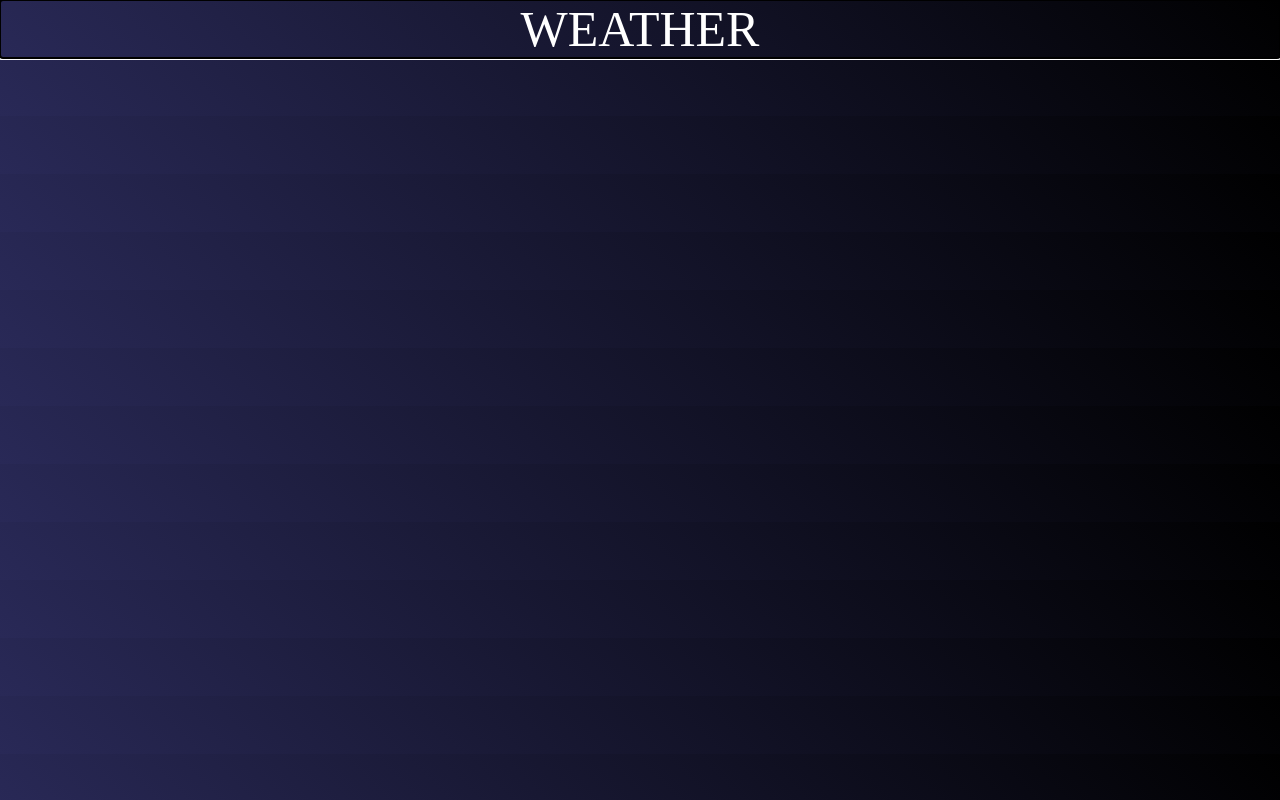
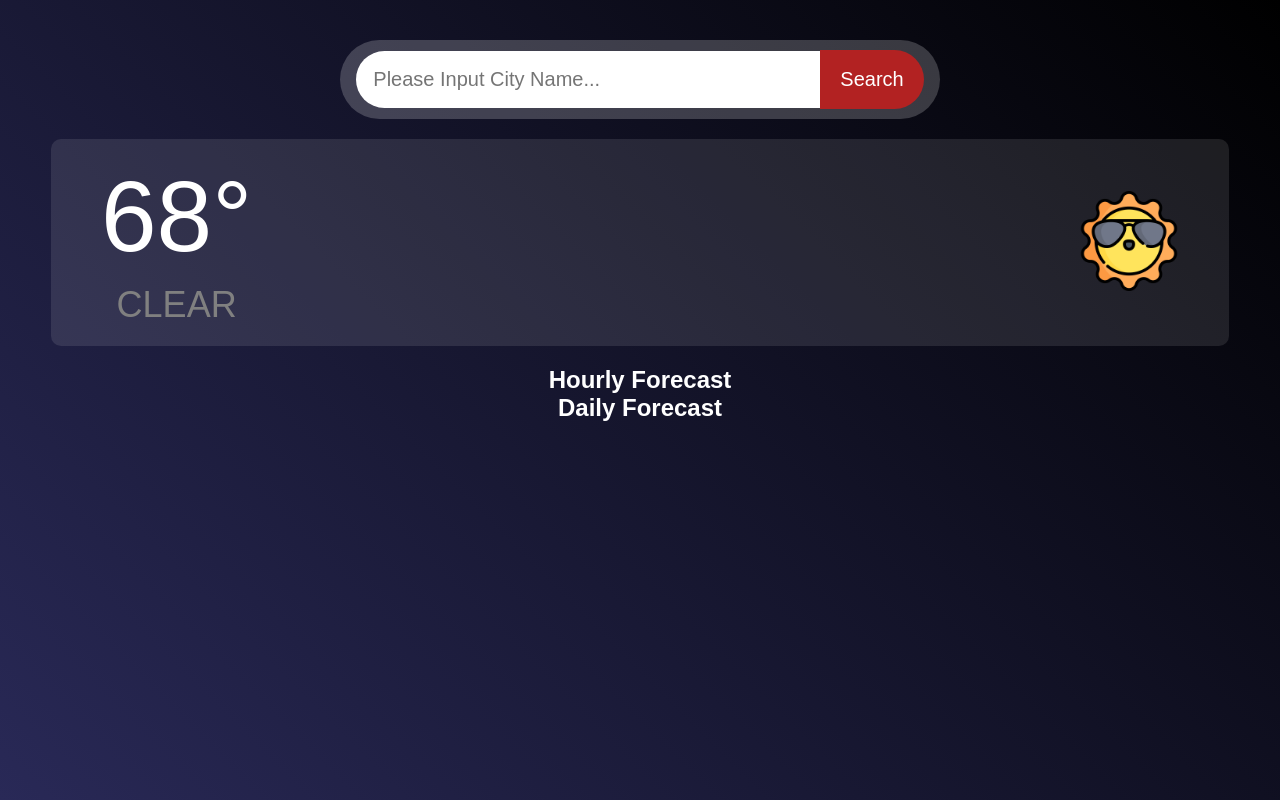
Before and after one commit to YashRajput008/Weather-App, a plain HTML site: page weather.html in a window 1280 px wide. Drawn offline with Linux system fonts and the light colour scheme; a web font is replaced by a local one.

Commit message:
Finished Design

```diff
--- a/weather.css
+++ b/weather.css
@@ -1,8 +1,16 @@
+@import url("https://fonts.googleapis.com/css2?family=Barlow+Condensed:wght@300&family=Bebas+Neue&family=Stick+No+Bills&family=Amatic+SC:wght@700&family=DM+Mono:wght@300;400;500&display=swap");
+
+/* Fonts:
+font-family: 'Barlow Condensed', sans-serif;
+font-family: 'Bebas Neue', sans-serif;
+font-family: 'Stick No Bills', sans-serif;
+font-family: 'Amatic SC', sans-serif;
+*/
+
 * {
   box-sizing: border-box;
   padding: 0;
   margin: 0;
-  background: var(--raining);
 }
 
 :root {
@@ -16,17 +24,93 @@
 }
 
 body {
+  font-family: "Barlow Condensed", sans-serif;
+  background: var(--raining);
+  color: var(--text-color);
+  display: flex;
+  flex-direction: column;
+  align-items: center;
+  min-height: 100vh;
+  text-align: center;
+  padding: 20px;
 }
 
-.intro {
-  outline: auto;
-  max-width: 1400px;
+.search {
+  background: rgba(255, 255, 255, 0.2);
+  border-radius: 3rem;
   width: 100%;
+  max-width: 600px;
+  display: flex;
+  justify-content: center;
+  align-items: center;
+  padding: 10px;
+  margin: 20px 0;
 }
 
-.title {
-  color: var(--text-color);
-  font-size: 50px;
+.search-input {
+  font-family: "Barlow Condensed", sans-serif;
+  font-size: 20px;
+  padding: 15px;
+  border: 2px solid transparent;
+  width: 80%;
+  border-radius: 3rem 0 0 3rem;
+  outline: none;
+  transition: border-color 0.3s, transform 0.3s;
+  margin: 0;
+}
+
+.search-input:hover,
+.search-input:focus {
+  border-color: firebrick;
+  transform: scale(1.05);
+}
+
+.search-btn {
+  font-family: "Barlow Condensed", sans-serif;
+  padding: 18px 20px;
+  background-color: firebrick;
+  font-size: 20px;
+  border: none;
+  color: white;
+  cursor: pointer;
+  border-radius: 0 3rem 3rem 0;
+  transition: background-color 0.3s, transform 0.3s;
+}
+
+.search-btn:hover {
+  background-color: darkred;
+  transform: scale(1.05);
+}
+
+.header {
   display: flex;
-  justify-content: center;
+  justify-content: space-between;
+  align-items: center;
+  width: 95%;
+  max-width: 1200px;
+  padding: 20px;
+  background: rgba(255, 255, 255, 0.1);
+  border-radius: 10px;
+  margin-bottom: 20px;
 }
+
+.header-left {
+  padding-left: 30px;
+}
+
+.header-right {
+  padding-right: 30px;
+}
+
+.temp {
+  font-size: 100px;
+  font-family: "Stick No Bills", sans-serif;
+  margin: 0;
+}
+
+.forecast {
+  font-size: 36px;
+  color: grey;
+  font-family: "Stick No Bills", sans-serif;
+  margin-top: 10px;
+}
--- a/weather.html
+++ b/weather.html
@@ -8,9 +8,47 @@
     <link rel="shortcut icon" href="assets/favicon.png" type="image/x-icon" />
   </head>
   <body>
-    <section class="intro">
-      <div class="title">WEATHER</div>
-    </section>
+    <div class="search" data-current-city>
+      <input
+        type="text"
+        placeholder="Please Input City Name..."
+        class="search-input"
+      />
+      <button class="search-btn" id="search-btn">Search</button>
+    </div>
+    <header class="header">
+      <div class="header-left">
+        <div class="temp"><span data-current-temp>68</span>&deg;</div>
+        <div class="forecast" id="forecast" data-current-forecast>CLEAR</div>
+      </div>
+      <div class="header-right">
+        <img
+          src="assets/sunny.png"
+          alt="icon"
+          class="weather-icon"
+          id="icon"
+          width="100px"
+          height="100px"
+          data-current-icon
+        />
+      </div>
+    </header>
+
+    <main>
+      <section class="hourly-forecast" id="hourly-forecast">
+        <h2>Hourly Forecast</h2>
+        <div class="hourly-container">
+          <!-- Hourly data will be dynamically inserted here -->
+        </div>
+      </section>
+
+      <section class="daily-forecast" id="daily-forecast">
+        <h2>Daily Forecast</h2>
+        <div class="daily-container">
+          <!-- Daily data will be dynamically inserted here -->
+        </div>
+      </section>
+    </main>
 
     <script src="weather.js"></script>
   </body>
```
Also changed, not shown: assets/sunny.png (added).
